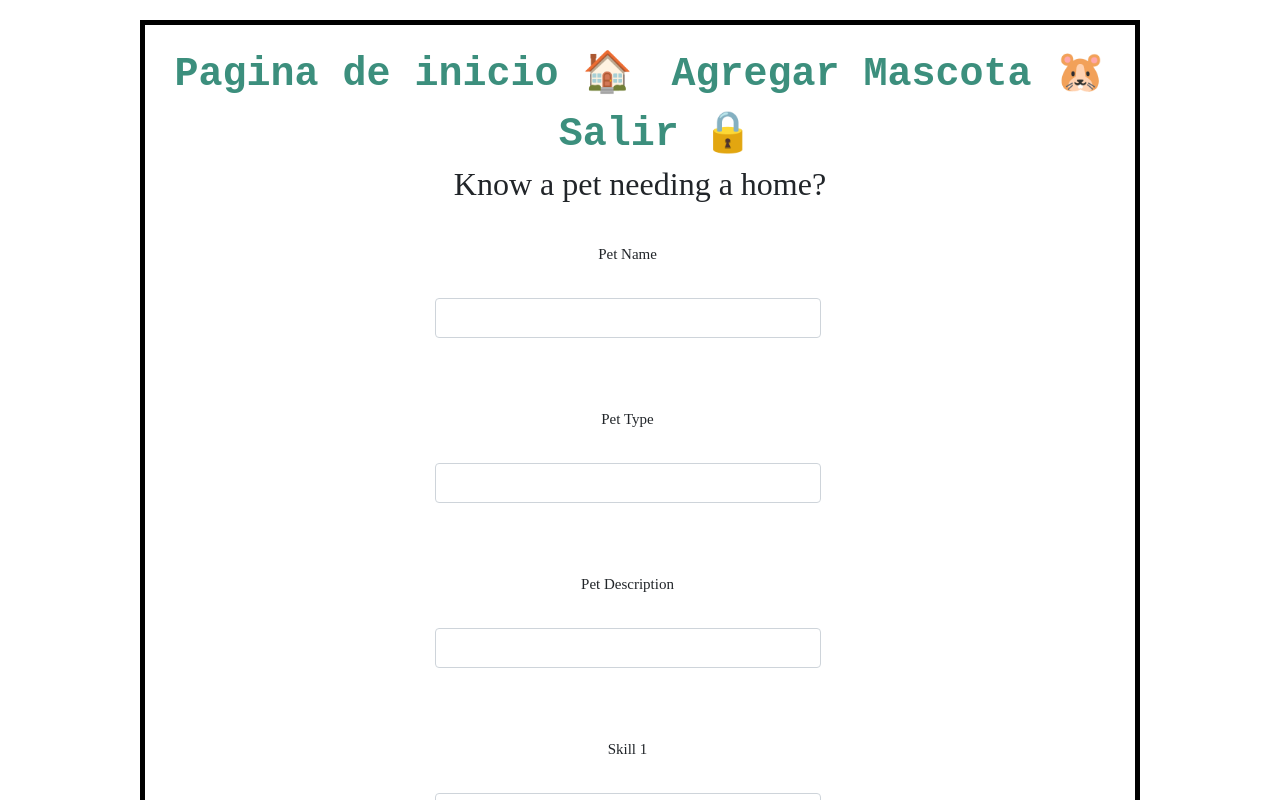
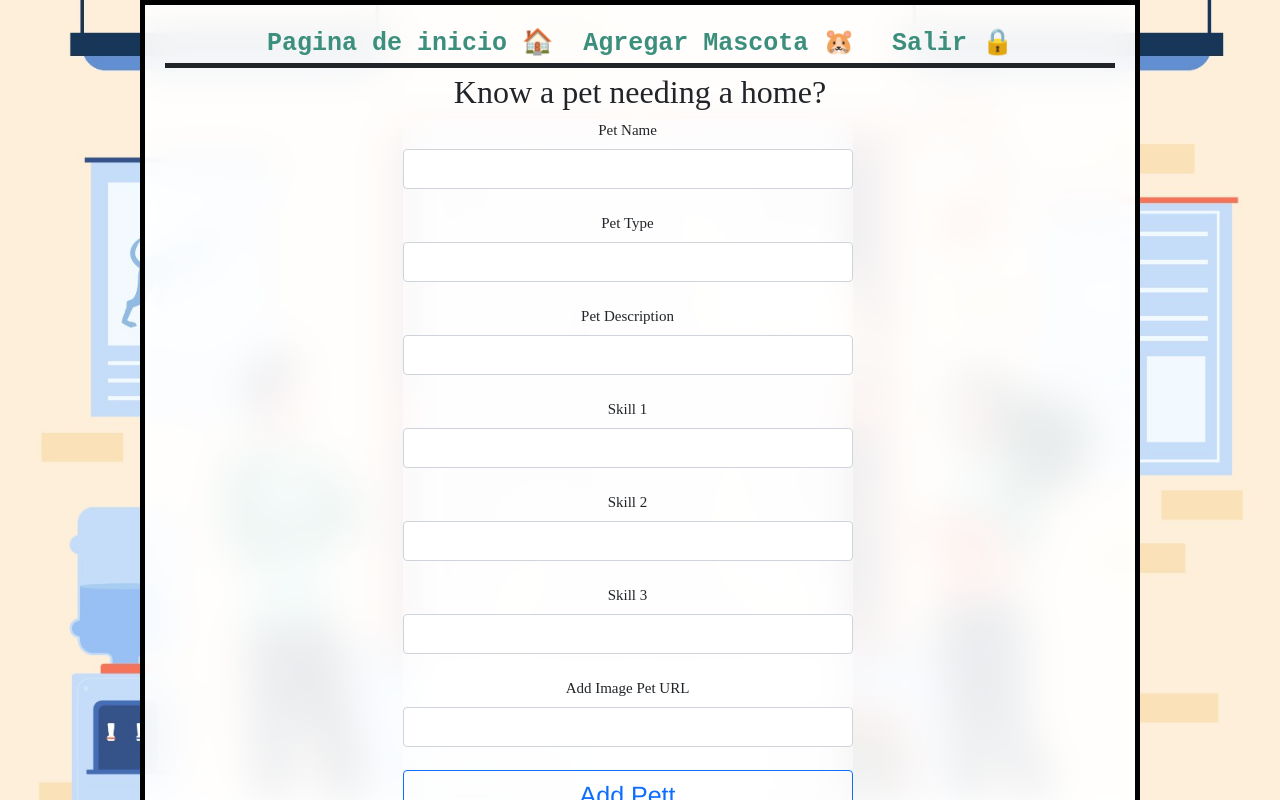
Before and after one commit to Renattab96/Pet_Shelter, a React (Create React App) app in the folder client/: page /nuevopet in a window 1280 px wide. Shown: the top 800 px of the page. Built offline with nearby package versions, Linux system fonts and the light colour scheme.

Commit message:
Ajustes Varios
- Se añade el background image a todas la páginas
- Se ajusta para que se vea la imagen de la mascota en el UnPet
- Ajustes de los tamaños de los formularios dentro del sistema.
- Se añadio la libreria react-bootstrap para utilizar el grid en el listado de mascotas.

```diff
--- a/client/package.json
+++ b/client/package.json
@@ -10,6 +10,7 @@
     "bootstrap": "^5.2.0-beta1",
     "dom": "^0.0.3",
     "react": "^18.2.0",
+    "react-bootstrap": "^2.7.2",
     "react-dom": "^18.2.0",
     "react-router-dom": "^6.9.0",
     "react-scripts": "^5.0.1",
--- a/client/src/components/EditarPet.jsx
+++ b/client/src/components/EditarPet.jsx
@@ -1,6 +1,6 @@
 import axios from 'axios'
 import React, {useState,useEffect} from 'react'
-import { useParams, useNavigate } from 'react-router-dom'
+import { useParams, useNavigate, Link } from 'react-router-dom'
 import'../style/App.css'
 
 
@@ -52,10 +52,12 @@ const EditarPet= () => {
     }
 
     return (
-        <div  className='App contenido'>
+
+        <div className='bg-image'>
+            <div  className='App contenido'>
                 <div className='col-6 mx-auto' >
             <h1> Pet Shelter - Edit </h1>
-            <form onSubmit={submitHandler}>
+            <form className="formPet" onSubmit={submitHandler}>
 
                 <label htmlFor=""  className='form-label'>Pet Name</label>
                 <input type="text" className='form-control' value={petname1} onChange={(e)=>setName1(e.target.value)}/>
@@ -86,12 +88,15 @@ const EditarPet= () => {
                 <input type="text" className='form-control' value={add} onChange={(e)=>setAdd(e.target.value)}/>
                 {errors.creador ? <span className='text-danger'>{errors.add.message} </span>: null} <br />
 
-                <button className='btn btn-outline-primary'> Update Pett</button>
+                <button className='btn btn-outline-primary'> Update Pet</button>
 
 
             </form>
+            <Link to="/todospet"> Volver al Inicio 🏠 </Link>  &nbsp; &nbsp;
         </div>
         </div>
+        </div>
+
 
 
      )
--- a/client/src/components/Navbar.jsx
+++ b/client/src/components/Navbar.jsx
@@ -21,7 +21,7 @@ const Navbar = () => {
   }
 
   return (
-    <div className=''>
+    <div className='navBar'>
         <Link to="/todospet"> Pagina de inicio  🏠</Link>  &nbsp; &nbsp;
         <Link to="/nuevopet"> Agregar Mascota 🐹 </Link>&nbsp;&nbsp;
         <Link to="/" onClick={handleLogout}>  Salir 🔒</Link>
--- a/client/src/components/PetForm.jsx
+++ b/client/src/components/PetForm.jsx
@@ -38,11 +38,12 @@ const PetForm = () => {
     };
 
     return (
-        <div className='App contenido'>
+        <div className="bg-image">
+             <div className='App contenido'>
             <Navbar />
             <div className="col-6 mx-auto">
                 <h2> Know a pet needing a home? </h2>
-                <form onSubmit={submitHandler}>
+                <form className="formPet" onSubmit={submitHandler}>
                     <label htmlFor="" className="form-label">
                         Pet Name
                     </label>
@@ -133,6 +134,8 @@ const PetForm = () => {
                 </form>
             </div>
         </div>
+        </div>
+
     );
 };
 
--- a/client/src/components/PetList.jsx
+++ b/client/src/components/PetList.jsx
@@ -2,7 +2,12 @@ import React, {useEffect,useState} from 'react'
 import axios from 'axios'
 import {Link} from 'react-router-dom'
 import Navbar from '../components/Navbar'
+import Container from 'react-bootstrap/Container';
+import Row from 'react-bootstrap/Row';
+import Col from 'react-bootstrap/Col';
 import'../style/App.css'
+
+
 
 const PetList = () => {
     const [lista, setLista] = useState([])
@@ -18,21 +23,27 @@ const PetList = () => {
     }, [])
 
   return (
+    <div className='bg-image'>
         <div  className='App contenido'>
             <Navbar/>
-           <div className='d-flex flex-wrap mt-5'>
+            <Container>
+                <Row>
                     {
                         lista.map((petname1, indice)=>(
-                <div key={indice}>
+                        <Col md={4}>
+                            <div key={indice} className="mascota">
                                 <h2>{petname1.pettype}</h2>
                                 <Link to={`/unpet/${petname1._id}`} className="d-block"> Mas Info </Link>
                                 <img src={petname1.add} className="col col-4"/>
                             </div>
+                        </Col>
                         ))
                     }
-
+                </Row>
+            </Container>
         </div>
     </div>
+
 
   )
 }
--- a/client/src/components/Registro.jsx
+++ b/client/src/components/Registro.jsx
@@ -20,7 +20,7 @@ const Registro = () => {
         }, {withCredentials:true})
         .then((res)=>{
             console.log(res)
-            navigate('/j')
+            navigate('/')
         }).catch((err)=>{
             console.log(err)
         })
--- a/client/src/components/UnPet.jsx
+++ b/client/src/components/UnPet.jsx
@@ -33,10 +33,11 @@ const UnaSerie = () => {
 
 
   return (
-    <div className='app contenido'>
+    <div className='bg-image'>
+        <div className='app contenido'>
              <Navbar/>
 
-        <img src={pet.petname1} className="col col-4 mx-auto" />
+        <img src={pet.add} className="col col-4 mx-auto" />
         <h3>Detalles de la mascota</h3>
         <p> Nombre de la mascota : {pet.petname1}</p>
         <p> Tipo: {pet.pettype}</p>
@@ -54,6 +55,8 @@ const UnaSerie = () => {
         <button className="btn btn-danger" onClick={deleteHandler}>Delete Pet</button>
 
     </div>
+    </div>
+
   )
 }
 
--- a/client/src/style/App.css
+++ b/client/src/style/App.css
@@ -1,3 +1,4 @@
+
 .App {
   text-align: center;
 }
@@ -6,11 +7,12 @@
 }
 
 .contenido{
+  background-color:#ffffffe8;
+  backdrop-filter: blur(20px);
   border: black 5px solid;
   border: 5px solid black;
   width: 1000px;
   margin: auto;
-  margin-top: 20px;
   padding: 20px;
   font-family: cursive;
   font-size: 15px;
@@ -51,3 +53,47 @@
     transform: rotate(360deg);
   }
 }
+
+.navBar{
+  border-bottom: 5px solid;
+  margin-bottom: 5px;
+}
+
+.navBar > a{
+    font-size: 25px;
+}
+
+.mascota{
+  width: 100%;
+  height: 100%;
+  border: 2px solid;
+  border-color: #3C8F7D;;
+  margin: 1px;
+}
+
+.col-md-4{
+  margin-bottom: 5px;
+}
+
+
+.mascota > a{
+  font-size: 25px;
+}
+
+a, button{
+  font-size: 25px !important;
+}
+
+.bg-image{
+  background-image:url('../img/pet-font-shelter.jpeg') ;
+  background-color: indigo;
+  background-position: center;
+  background-repeat: no-repeat;
+  background-size: cover;
+  height: 100vh;
+}
+
+.formPet{
+  gap: 0 !important;
+  padding: 0 !important;
+}
```
Also changed, not shown: 1 other file (tests, documents, lock files or other folders). Lines whose indentation alone changed are shown as unchanged.
